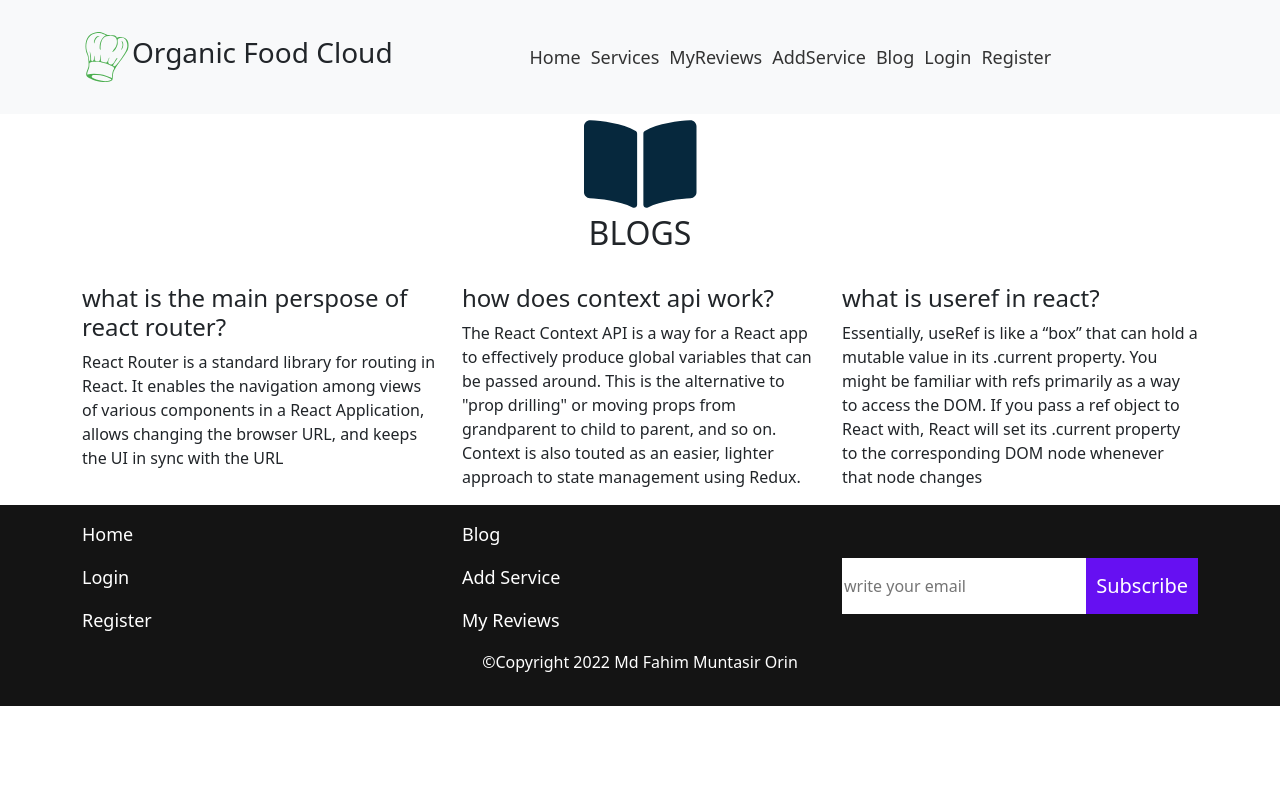
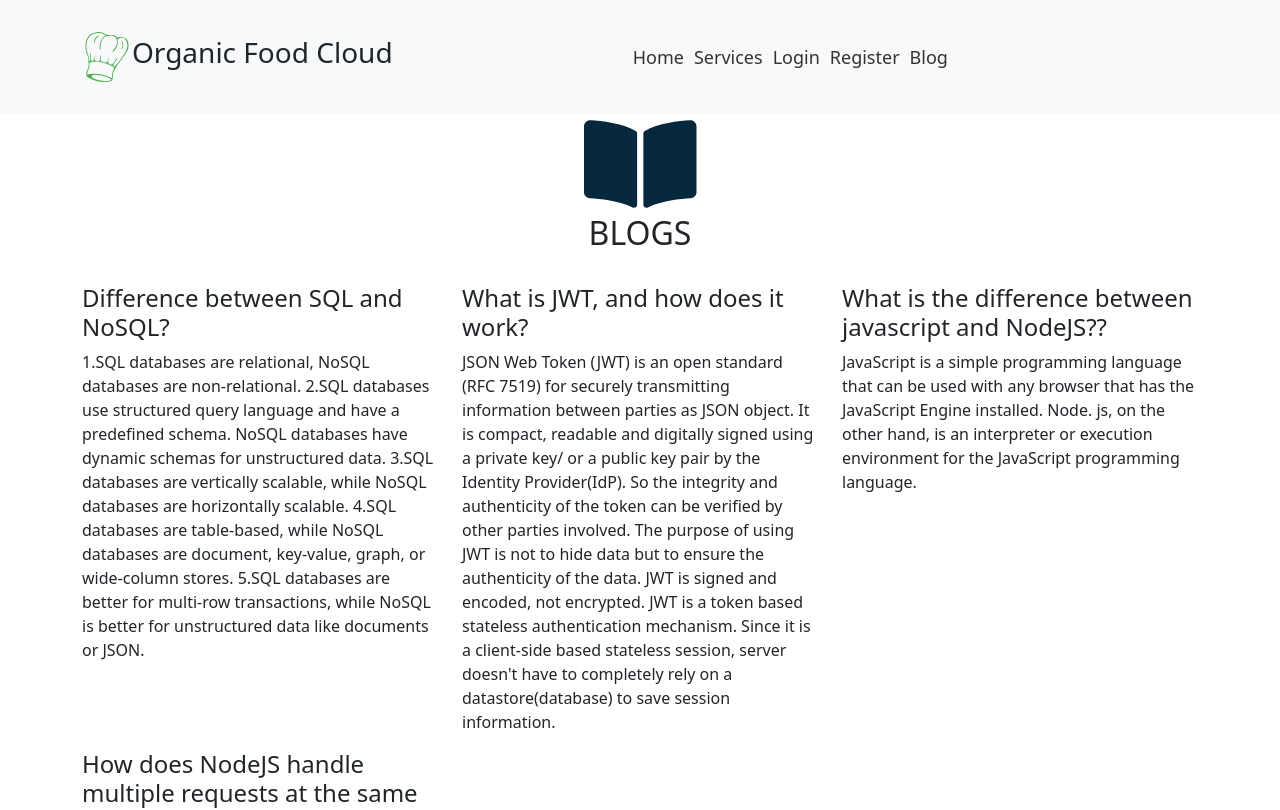
Before and after one commit to developerorin2002/Organic-Food-Cloud-Clientside, a React (Create React App) app: page /blog in a window 1280 px wide. Shown: the top 810 px of the page. Built offline with nearby package versions, Linux system fonts and the light colour scheme; no server answers.

Commit message:
some  code change

```diff
--- a/src/Components/Pages/Blog/Blog.js
+++ b/src/Components/Pages/Blog/Blog.js
@@ -9,22 +9,38 @@ const Blog = () => {
             <div className="container">
                 <div className="row d-flex justify-content-center align-items-center">
                     <div className="col-lg-6 text-center">
-                       <FaBookOpen className='w-25 book-icon'></FaBookOpen>
+                        <FaBookOpen className='w-25 book-icon'></FaBookOpen>
                         <h2 className='text-center'>BLOGS</h2>
                     </div>
                 </div>
                 <div className="row mt-4">
                     <div className="col-lg-4">
-                        <h4>what is the main perspose of react router?</h4>
-                        <p>React Router is a standard library for routing in React. It enables the navigation among views of various components in a React Application, allows changing the browser URL, and keeps the UI in sync with the URL</p>
+                        <h4>Difference between SQL and NoSQL?</h4>
+                        <p>
+                            1.SQL databases are relational, NoSQL databases are non-relational.
+                            2.SQL databases use structured query language and have a predefined schema. NoSQL databases have dynamic schemas for unstructured data.
+                            3.SQL databases are vertically scalable, while NoSQL databases are horizontally scalable.
+                            4.SQL databases are table-based, while NoSQL databases are document, key-value, graph, or wide-column stores.
+                            5.SQL databases are better for multi-row transactions, while NoSQL is better for unstructured data like documents or JSON.
+                        </p>
                     </div>
                     <div className="col-lg-4">
-                        <h4>how does context api work?</h4>
-                        <p>The React Context API is a way for a React app to effectively produce global variables that can be passed around. This is the alternative to "prop drilling" or moving props from grandparent to child to parent, and so on. Context is also touted as an easier, lighter approach to state management using Redux.</p>
+                        <h4>What is JWT, and how does it work?</h4>
+                        <p>JSON Web Token (JWT) is an open standard (RFC 7519) for securely transmitting information between parties as JSON object.
+
+                            It is compact, readable and digitally signed using a private key/ or a public key pair by the Identity Provider(IdP). So the integrity and authenticity of the token can be verified by other parties involved.
+
+                            The purpose of using JWT is not to hide data but to ensure the authenticity of the data. JWT is signed and encoded, not encrypted.
+
+                            JWT is a token based stateless authentication mechanism. Since it is a client-side based stateless session, server doesn't have to completely rely on a datastore(database) to save session information.</p>
                     </div>
                     <div className="col-lg-4">
-                        <h4>what is useref in react?</h4>
-                        <p>Essentially, useRef is like a “box” that can hold a mutable value in its .current property. You might be familiar with refs primarily as a way to access the DOM. If you pass a ref object to React with, React will set its .current property to the corresponding DOM node whenever that node changes</p>
+                        <h4>What is the difference between javascript and NodeJS??</h4>
+                        <p>JavaScript is a simple programming language that can be used with any browser that has the JavaScript Engine installed. Node. js, on the other hand, is an interpreter or execution environment for the JavaScript programming language.</p>
+                    </div>
+                    <div className="col-lg-4">
+                        <h4>How does NodeJS handle multiple requests at the same time?</h4>
+                        <p> NodeJS receives multiple client requests and places them into EventQueue. NodeJS is built with the concept of event-driven architecture. NodeJS has its own EventLoop which is an infinite loop that receives requests and processes them.</p>
                     </div>
                 </div>
             </div>
--- a/src/Components/Pages/UpdateReview/UpdateReview.js
+++ b/src/Components/Pages/UpdateReview/UpdateReview.js
@@ -17,7 +17,7 @@ const UpdateReview = () => {
         const message = form.message.value;
         const updatedInfo = {
             message: message,
-            rating: rating
+            rating: parseInt(rating)
         };
         fetch(`http://localhost:5000/update/${_id}`, {
             method: 'PATCH',
--- a/src/Components/PrivateRoutes/PrivateRoutes.js
+++ b/src/Components/PrivateRoutes/PrivateRoutes.js
@@ -1,6 +1,6 @@
 import React, { useContext } from 'react';
 import { Spinner } from 'react-bootstrap';
-import { Navigate } from 'react-router-dom';
+import { Navigate, } from 'react-router-dom';
 import { AuthenticationContext } from '../AuthContext/AuthContext';
 
 const PrivateRoutes = ({children}) => {
@@ -11,7 +11,7 @@ const PrivateRoutes = ({children}) => {
    if(user&&user.email){
     return children;
    }
-   return <Navigate to='/login'></Navigate>
+   return <Navigate to='/login'/>
 };
 
 export default PrivateRoutes;
--- a/src/Components/Shared/Footer/Footer.js
+++ b/src/Components/Shared/Footer/Footer.js
@@ -8,21 +8,21 @@ const Footer = () => {
                 <div className="container">
                     <div className="row align-items-center">
                         <div className="col-lg-4 ">
-                            <p className='footer-text'><Link to='/home'>Home</Link></p>
-                            <p className='footer-text'><Link to='/login'>Login</Link></p>
-                            <p className='footer-text'><Link to='/register'>Register</Link></p>
+                            <p className='footer-text text-center'><Link to='/home'>Home</Link></p>
+                            <p className='footer-text text-center'><Link to='/login'>Login</Link></p>
+                            <p className='footer-text text-center'><Link to='/register'>Register</Link></p>
 
                         </div>
                         <div className="col-lg-4">
-                            <p className='footer-text'><Link to='/blog'>Blog</Link></p>
-                            <p className='footer-text'><Link to='/addservice'>Add Service</Link></p>
-                            <p className='footer-text'><Link to='/myreviews'>My Reviews</Link></p>
+                            <p className='footer-text text-center'><Link to='/blog'>Blog</Link></p>
+                            <p className='footer-text text-center'><Link to='/addservice'>Add Service</Link></p>
+                            <p className='footer-text text-center'><Link to='/myreviews'>My Reviews</Link></p>
                         </div>
                         <div className="col-lg-4 d-flex">
                             <input type="text" className='w-75 py-3 border-0' placeholder='write your email'  />
                             <button className='subscribe-btn'>Subscribe</button>
                         </div>
-                        <p className='text-center text-white'>&#169;Copyright 2022 Md Fahim Muntasir Orin </p>
+                        <p className='text-center text-white my-2'>&#169;Copyright 2022 Md Fahim Muntasir Orin </p>
                     </div>
                 </div>
             </div>
--- a/src/Components/Shared/Header/Header.css
+++ b/src/Components/Shared/Header/Header.css
@@ -13,3 +13,19 @@
     width: 50px;
     border-radius: 50%;
 }
+.nav-container{
+    display: flex;
+    align-items: center;
+}
+@media only screen and (max-width: 600px) {
+    .nav-container{
+        flex-direction: column;
+
+    }
+    .nav-container > p{
+        margin-bottom: 5px !important;
+    }
+    .logo-text{
+        font-size: 20px;
+    }
+}
--- a/src/Components/Shared/Header/Header.js
+++ b/src/Components/Shared/Header/Header.js
@@ -8,37 +8,46 @@ import userAvatar from '../../Assets/user.png'
 import { AuthenticationContext } from '../../AuthContext/AuthContext';
 import './Header.css'
 const Header = () => {
-    const {user,logOut} = useContext(AuthenticationContext)
+    const { user, logOut } = useContext(AuthenticationContext)
     return (
         <div>
             <Navbar collapseOnSelect expand="lg" bg="light" variant="light">
                 <Container>
                     <div className='logo py-4 d-flex align-items-center'>
                         <Link to='/home'><img src={logo} alt="" /></Link>
-                        <h3> Organic Food Cloud</h3>
+                        <h3 className='logo-text'> Organic Food Cloud</h3>
                     </div>
                     <Navbar.Toggle aria-controls="responsive-navbar-nav" />
                     <Navbar.Collapse id="responsive-navbar-nav">
                         <Nav className="mx-auto align-items-center justify-content-between" >
                             <div className='nav-container'>
-                                <Link to='/home'>Home</Link>
-                                <Link to='/services'>Services</Link>
-                                <Link to='/review'>MyReviews</Link>
-                                <Link to='/addservice'>AddService</Link>
-                                <Link to='/blog'>Blog</Link>
-                                <Link to='/login'>Login</Link>
-                                <Link to='/register'>Register</Link>
+                                <p className='m-0'><Link to='/home'>Home</Link></p>
+                                <p className='m-0'><Link to='/services'>Services</Link></p>
+                                {
+                                    user?.email && user.uid ?
+                                        <>
+                                            <p className='m-0'><Link to='/review'>MyReviews</Link></p>
+                                            <p className='m-0'><Link to='/addservice'>AddService</Link></p>
+                                        </>
+                                        :
+                                        <>
+
+                                            <p className='m-0'><Link to='/login'>Login</Link></p>
+                                            <p className='m-0'><Link to='/register'>Register</Link></p>
+                                        </>
+                                }
+                                <p className='m-0'><Link to='/blog'>Blog</Link></p>
                             </div>
                             {
-                                user&&user.uid?
+                                user && user.uid ?
                                     <>
-                                <div className="user mx-4">
+                                        <div className="user mx-4 my-2">
                                             {
-                                    user&&user.photoURL ? <><img src={user.photoURL} alt="" /></>:<><img src={userAvatar} alt="" /></>
+                                                user && user.photoURL ? <><img src={user.photoURL} alt="" /></> : <><img src={userAvatar} alt="" /></>
                                             }
                                             <button className='logout-btn mx-2' onClick={logOut}>LogOut <FaSignOutAlt></FaSignOutAlt></button>
                                         </div>
-                               </>:
+                                    </> :
                                     <>
 
                                     </>
--- a/src/index.css
+++ b/src/index.css
@@ -5,6 +5,7 @@ body {
     sans-serif;
   -webkit-font-smoothing: antialiased;
   -moz-osx-font-smoothing: grayscale;
+  font-family: 'Poppins', sans-serif;
 }
 
 code {
```
Also changed, not shown: public/index.html (+7 -4 lines). Lines whose indentation alone changed are shown as unchanged.
